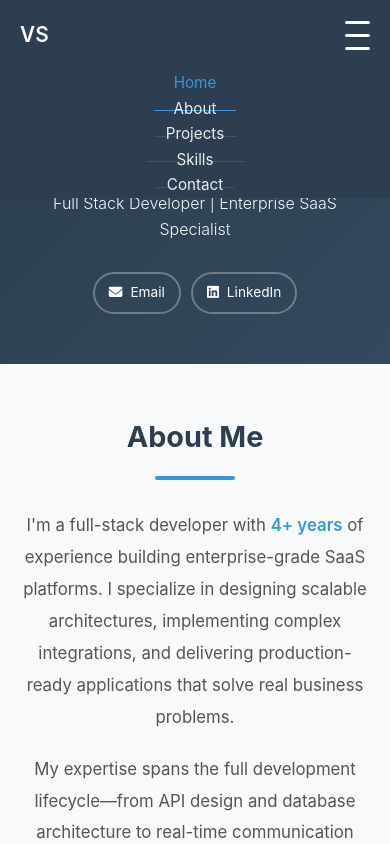
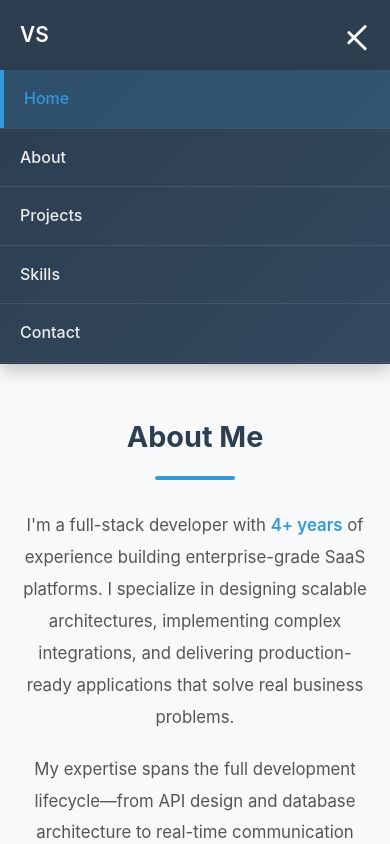
Before and after one commit to virensitapara/virensitapara.github.io, a plain HTML site: page index.html in a window 390 px wide. Both pictures are taken after a click on the element 357 px from the left and 35 px from the top of the page. Shown: the top 844 px of the page. Drawn offline with Linux system fonts and the light colour scheme.

Commit message:
Refactor navigation styles and hamburger menu behavior

```diff
--- a/index.html
+++ b/index.html
@@ -73,6 +73,10 @@
             align-items: center;
         }
 
+        .nav-menu li {
+            list-style: none;
+        }
+
         .nav-menu a {
             color: rgba(255, 255, 255, 0.9);
             text-decoration: none;
@@ -96,15 +100,29 @@
             display: none;
             flex-direction: column;
             cursor: pointer;
+            gap: 6px;
         }
 
         .hamburger span {
-            width: 25px;
+            width: 26px;
             height: 3px;
             background: var(--white);
-            margin: 5px 0;
             border-radius: 2px;
-            transition: 0.3s;
+            transition: all 0.4s cubic-bezier(0.68, -0.55, 0.265, 1.55);
+            transform-origin: center;
+        }
+
+        .hamburger.active span:nth-child(1) {
+            transform: rotate(45deg) translate(10px, 10px);
+        }
+
+        .hamburger.active span:nth-child(2) {
+            opacity: 0;
+            transform: translateX(-10px);
+        }
+
+        .hamburger.active span:nth-child(3) {
+            transform: rotate(-45deg) translate(7px, -7px);
         }
 
         /* Header */
@@ -434,25 +452,48 @@
             }
 
             .nav-menu {
-                position: absolute;
+                position: fixed;
                 top: 70px;
                 left: 0;
                 width: 100%;
-                background: var(--primary);
+                background: linear-gradient(135deg, var(--primary) 0%, var(--primary-light) 100%);
                 flex-direction: column;
                 gap: 0;
                 max-height: 0;
                 overflow: hidden;
-                transition: max-height 0.3s ease;
+                transition: max-height 0.4s ease;
+                z-index: 999;
+                box-shadow: 0 8px 16px rgba(0, 0, 0, 0.2);
             }
 
             .nav-menu.active {
-                max-height: 400px;
+                max-height: 300px;
+            }
+
+            .nav-menu li {
+                width: 100%;
+                border-bottom: 1px solid rgba(255, 255, 255, 0.1);
             }
 
             .nav-menu a {
-                padding: 18px 20px;
-                border-bottom: 1px solid rgba(255, 255, 255, 0.1);
+                padding: 16px 20px;
+                border-bottom: none;
+                display: block;
+                font-size: 1em;
+                font-weight: 500;
+                transition: all 0.3s ease;
+            }
+
+            .nav-menu a:hover {
+                background: rgba(255, 255, 255, 0.1);
+                padding-left: 25px;
+            }
+
+            .nav-menu a.active {
+                background: rgba(52, 152, 219, 0.2);
+                border-left: 4px solid var(--accent);
+                border-bottom: none;
+                padding-left: 20px;
             }
 
             header {
@@ -774,11 +815,13 @@
 
         hamburger.addEventListener('click', () => {
             navMenu.classList.toggle('active');
+            hamburger.classList.toggle('active');
         });
 
         navLinks.forEach(link => {
             link.addEventListener('click', () => {
                 navMenu.classList.remove('active');
+                hamburger.classList.remove('active');
                 updateActiveLink(link);
             });
         });
```
